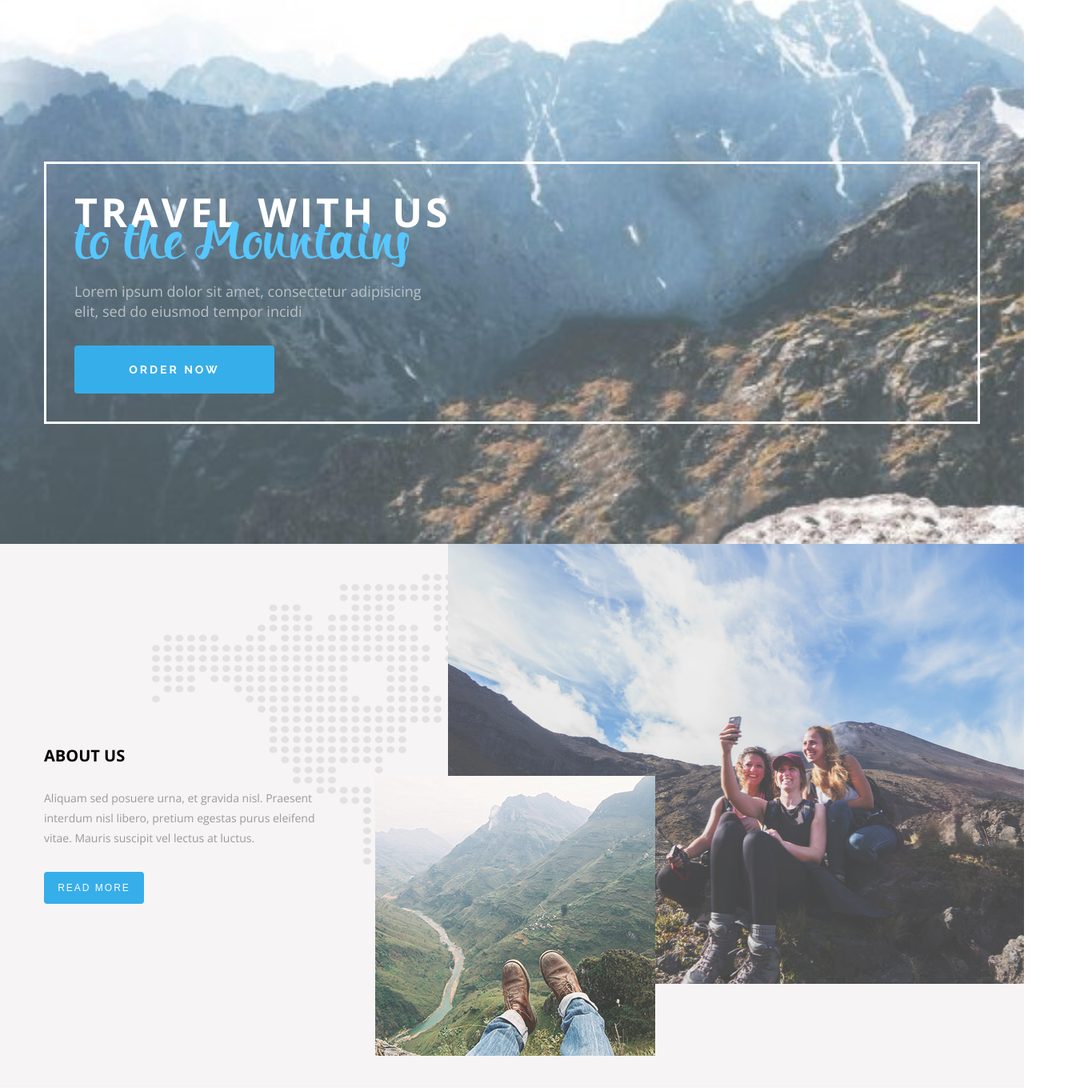
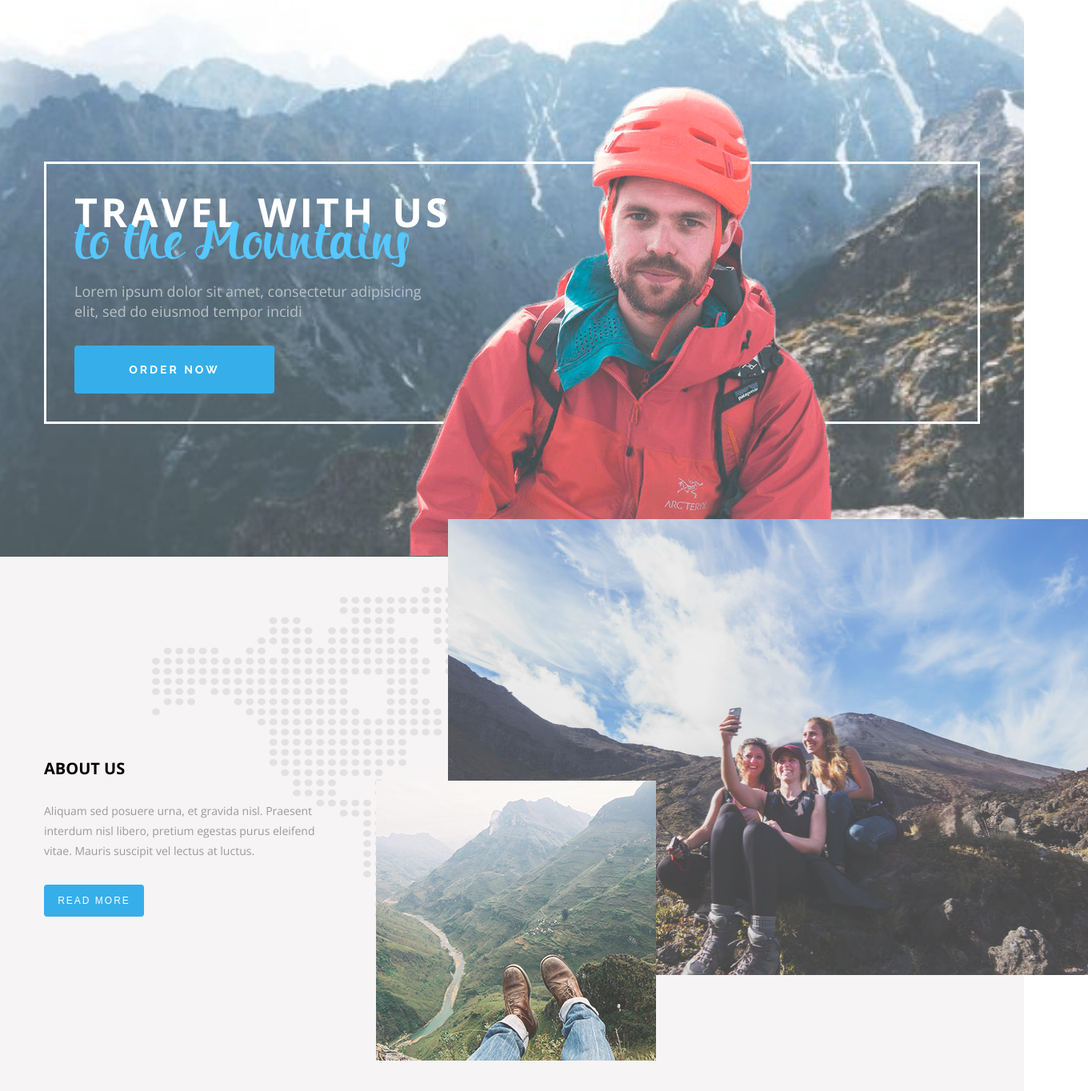
Before and after one commit to Fox1k-afk/Myfirstsite, a plain HTML site: page index.html in a window 1280 px wide. Shown: the part 128-1492 px from the top of the page at 80% size, 1360 px wide, since content can reach past the window. Drawn offline with nearby package versions, Linux system fonts and the light colour scheme; a web font is replaced by a local one.

Commit message:
add_1sec_bg_man

```diff
--- a/index.html
+++ b/index.html
@@ -58,11 +58,11 @@
         </div>
     </div>
 </header>
-</body>
 <main>
     <section class="sec-1">
         <div class="container">
             <div class="sec-1--box ">
+                <div class="sec-1--textwidth">
                     <h1><span class="sec-1-title--white">TRAVEL WITH US</span>
                         <span class="sec-1-title--blue">to the Mountains</span>
                     </h1>
@@ -71,6 +71,14 @@
                     </p>
                     <button class="btn btn-blue-lg">ORDER NOW</button>
                 </div>
+            </div>
+            <div class="sec-1--textwidthimg">
+                <img class="sec-1--manimg" src="./img/man.png" alt="man">
+            </div>
+        </div>
+    </div>
+    <div>
+        <img src="" alt="">
     </div>
 </section>
 <section class="sec-2">
@@ -93,4 +101,5 @@
     </div>
 </section>
 </main>
+</body>
 </html>
--- a/style/custom.css
+++ b/style/custom.css
@@ -1,3 +1,4 @@
+
 .container {
 	max-width: 1170px;
 	padding: 0px 15px;
@@ -53,6 +54,21 @@ ul a:hover {
 .sec-1--box {
 border: 3px solid #fff;
 padding: 35px 35px;
+overflow: hidden;
+}
+.sec-1--textwidth{
+	width: calc(50%);
+	float: left;
+}
+.sec-1--textwidthimg{
+	float: right;
+	width: calc(50%);
+	position: relative;
+}
+.sec-1--manimg{
+	position: absolute;
+	bottom: -165px;
+	right: 185px;
 }
 .sec-1-title--white {
 	display: block;
@@ -132,6 +148,7 @@ display: block;
 	background-position: 190px 25px;
 	background-color: #f6f4f4;
 	overflow: hidden;
+	clear: both;
 	}
 	.sec-2--title {
 		padding: 255px 0px 30px 0px;
@@ -162,23 +179,23 @@ display: block;
 	.sec-2--imgbox {
 		float: right;
 		width: 60%;
-		position: relative;
+		position: absolute;
 		clear: both;
 	}
 	.sec-2--1img {
 		max-width: 350px;
 		height: 350px;
-		position: absolute;
-		bottom: 40px;
-		left: -54px;
+		position: relative;
+		bottom: -280px;
+		left: 415px;
 		z-index: 3;
 	}
 	.sec-2--2img {
 		max-width: 800px;
 		height: 570px;
-		position: absolute;
-		left: 37px;
-		bottom: 130px;
+		position: relative;
+		left: 505px;
+		bottom: 400px;
 		z-index: 2;
 	}
 .sec-2--titlebox {
```
Also changed, not shown: img/man-bg.png (deleted), img/man.png (added). Lines whose indentation alone changed are shown as unchanged.
